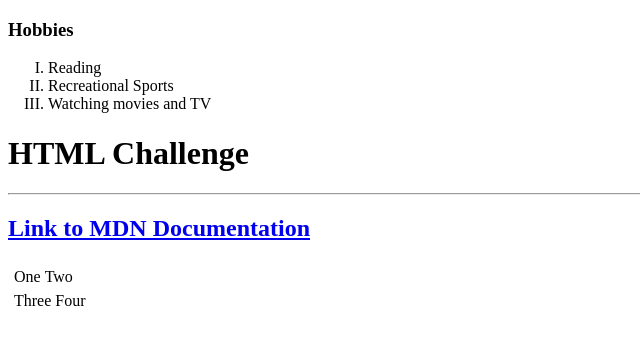
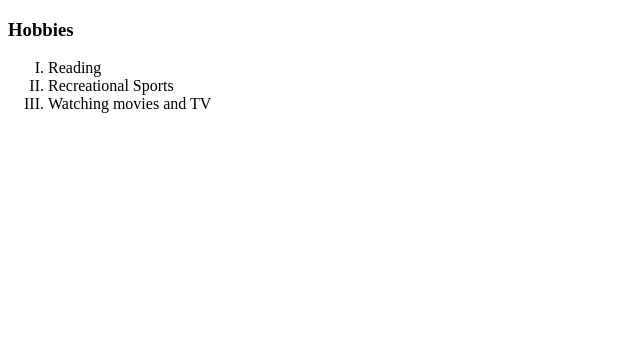
Before and after one commit to jackschrader/cv, a plain HTML site: page hobbies.html in a window 1280 px wide. Shown: the whole page, without its empty margins (0-640 px from the left). Drawn offline with Linux system fonts and the light colour scheme.

Commit message:
Update hobbies.html

```diff
--- a/hobbies.html
+++ b/hobbies.html
@@ -13,36 +13,3 @@
     </ol>
   </body>
 </html>
-
-
-<!DOCTYPE html>
-<html lang="en" dir="ltr">
-  <head>
-    <meta charset="utf-8">
-    <title>HTML Challenge</title>
-  </head>
-  <body>
-    <h1>HTML Challenge</h1>
-    <hr>
-    <h2><a href="https://developer.mozilla.org/en-US/docs/Web/HTML">Link to MDN Documentation</a></h2>
-    <table>
-      <tr>
-        <td>
-          <table>
-          <tr>
-            <td>One</td>
-            <td>Two</td>
-          </tr>
-          </table>
-          <table>
-            <tr>
-              <td>Three</td>
-              <td>Four</td>
-            </tr>
-          </table>
-        </td>
-      </tr>
-    </table>
-
-  </body>
-</html>
```
